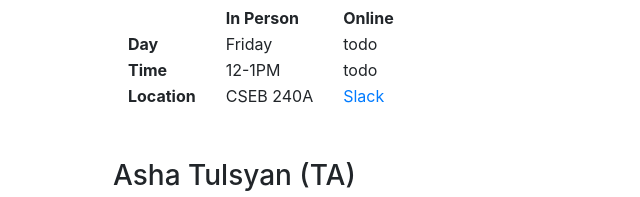
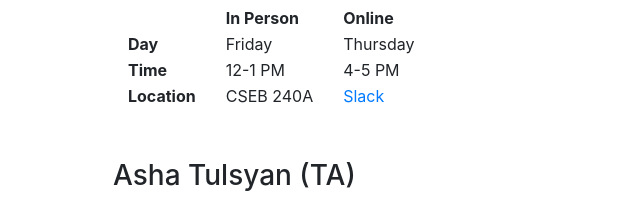
Before and after one commit to alok-sm/CSE112-SP18, a plain HTML site: page index.html in a window 1280 px wide. Shown: the part 245-442 px from the top of the page, 587-1227 px from the left. Drawn offline with Linux system fonts and the light colour scheme.

Commit message:
Update index.html

```diff
--- a/index.html
+++ b/index.html
@@ -115,12 +115,12 @@
               <tr>
                 <td class="td"><strong>Day</strong></td>
                 <td class="td">Friday</td>
-                <td class="td">todo</td>
+                <td class="td">Thursday</td>
               </tr>
               <tr>
                 <td class="td"><strong>Time</strong></td>
-                <td class="td">12-1PM</td>
-                <td class="td">todo</td>
+                <td class="td">12-1 PM</td>
+                <td class="td">4-5 PM</td>
               </tr>
               <tr>
                 <td class="td"><strong>Location</strong></td>
```
